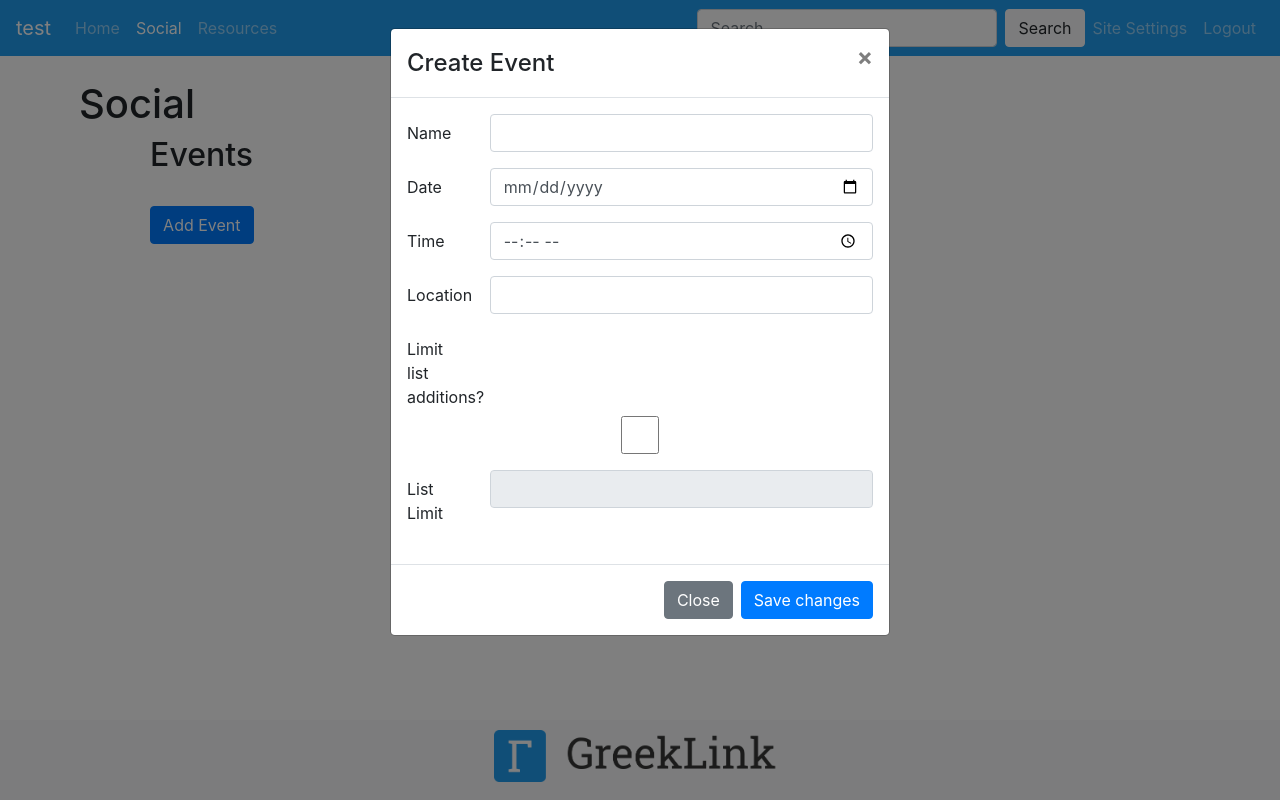
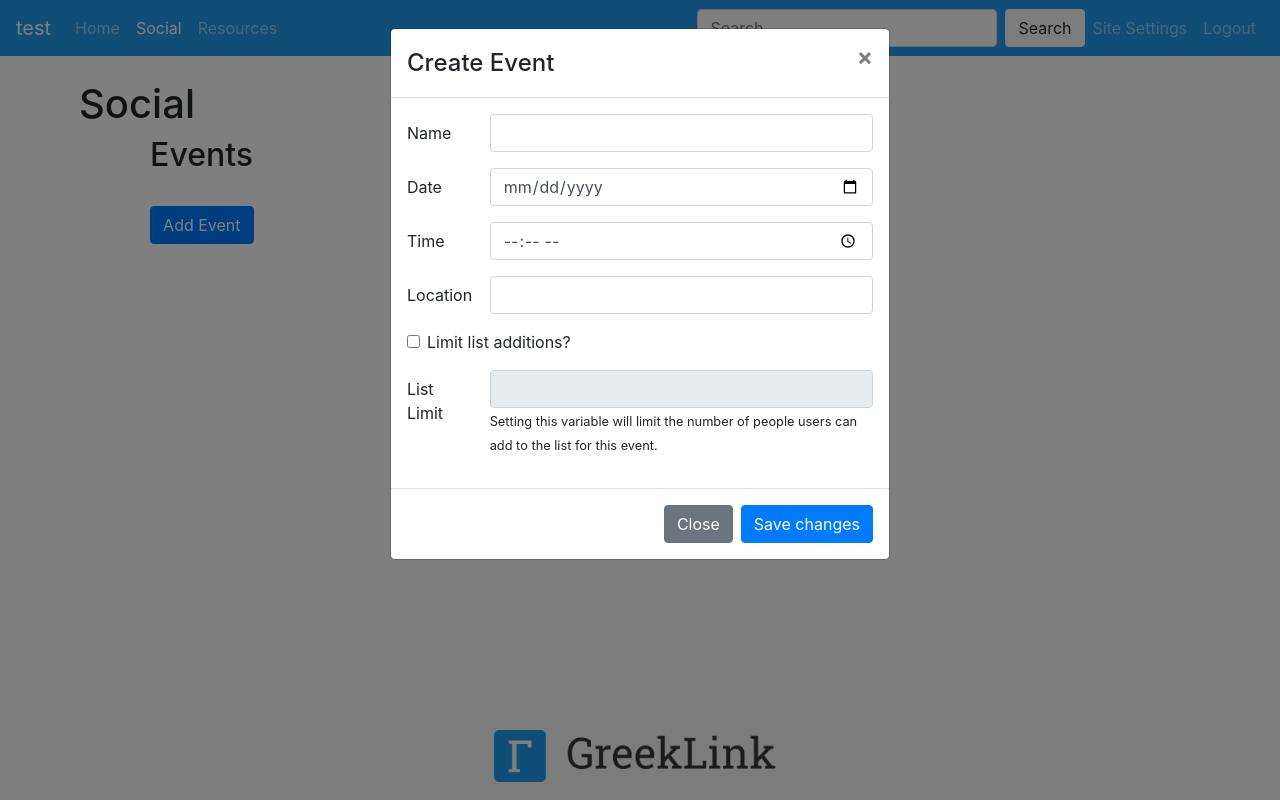
Before and after one commit to csyager/greeklink-core, a Django app: page /social in a window 1280 px wide, after a click on "Add Event". Run offline with Django 3.2, Linux system fonts and the light colour scheme; a user stored in the database is signed in; data comes from the database, SQL or seed files in the repository; data that the repository does not hold is empty; some libraries are stand-ins or nearby versions.

Commit message:
fixed up the form when creating a social event

```diff
--- a/core/templates/core/social.html
+++ b/core/templates/core/social.html
@@ -40,6 +40,7 @@
                     </div>
                     <div class="modal-body">
                         <form method="post" action="createSocialEvent">
+                        <div class="table">
                             {% csrf_token %}
                             <div class="form-group row">
                                 <label for="new_name" class="col-sm-2 col-form-label">Name</label>
@@ -65,16 +66,18 @@
                                     <input type="text" class="form-control" id="new_location" name="location">
                                 </div>
                             </div>
-                            <div class="form-group row">
-                                <label for="new_checkbox" class="col-sm-2 col-form-label">Limit list additions?</label>
-                                    <input type="checkbox" class="form-control" id="new_checkbox" name="checkbox" onclick="toggle_limit()">
+                            <div class="form-group form-check">
+                                <input type="checkbox" class="form-check-input" id="new_checkbox" name="checkbox" onclick="toggle_limit()">
+                                <label class="form-check-label" for="new_checkbox">Limit list additions?</label>
                             </div>
                             <div class="form-group row">
                                 <label for="new_limit" class="col-sm-2 col-form-label">List Limit</label>
                                 <div class="col-sm-10">
                                     <input type="number" class="form-control" id="new_limit" name="limit" disabled="true">
+                                    <small>Setting this variable will limit the number of people users can add to the list for this event.</small>
                                 </div>
                             </div>
+                        </div>
                     </div>
                     <div class="modal-footer">
                         <button type="button" class="btn btn-secondary" data-dismiss="modal">Close</button>
```
